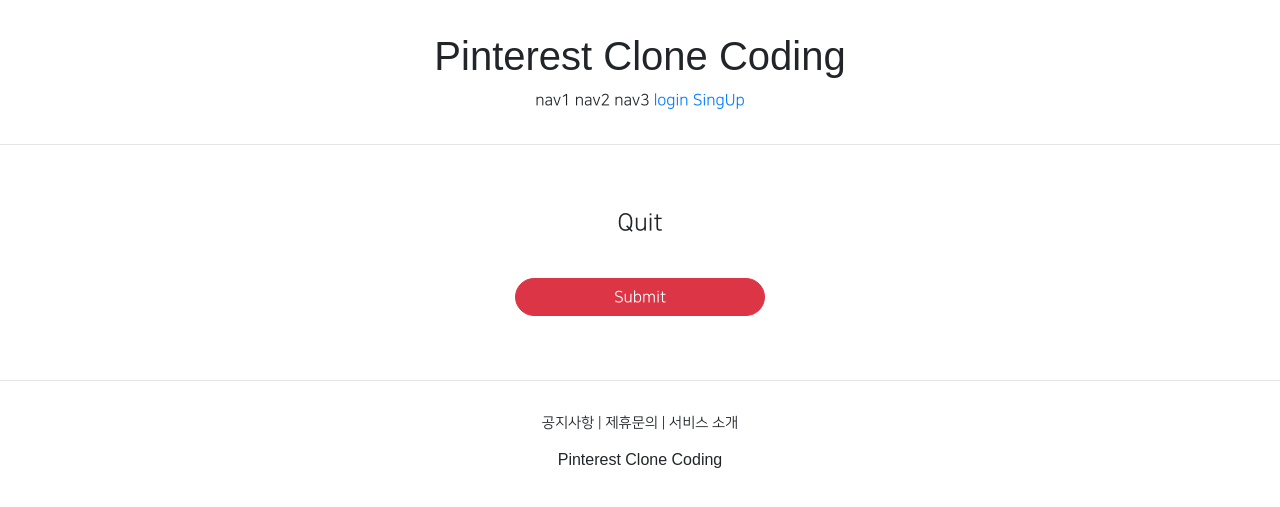
After one commit to Narin88/DjangoPractice, a Django app: template accountapp/templates/accountapp/delete.html in a window 1280 px wide. The commit adds this page. Shown: the top 507 px of the page. Run offline with Django 3.2, Linux system fonts and the light colour scheme; the template is opened without the code that fills it, so the values that code supplies are empty; some libraries are stand-ins or nearby versions; some web fonts are replaced.

Commit message:
Django course 26 commit

```diff
--- /dev/null
+++ b/accountapp/templates/accountapp/delete.html
@@ -0,0 +1,16 @@
+{% extends 'base.html' %}
+{% load bootstrap4 %}
+
+{% block content %}
+
+<div style="text-align: center; max-width: 500px; margin: 4rem auto;">
+    <div class="mb-4">
+        <h4>Quit</h4>
+    </div>
+    <form action="{% url 'accountapp:delete' pk=user.pk %}" method="post">
+        {% csrf_token %}
+        <input type="submit" class="btn btn-danger rounded-pill col-6 mt-3">
+    </form>
+</div>
+
+{% endblock %}
--- a/accountapp/templates/accountapp/detail.html
+++ b/accountapp/templates/accountapp/detail.html
@@ -15,6 +15,9 @@
         <a href="{% url 'accountapp:update' pk=user.pk %}">
             <p>Change Info</p>
         </a>
+        <a href="{% url 'accountapp:delete' pk=user.pk %}">
+            <p>Quit</p>
+        </a>
         {% endif %}
 
     </div>
--- a/accountapp/urls.py
+++ b/accountapp/urls.py
@@ -13,4 +13,5 @@
   path('create/', views.AcouuntCreateView.as_view(), name='create'),
   path('detail/<int:pk>', views.AccountDetailView.as_view(), name='detail'),
   path('update/<int:pk>', views.AccountUpdateView.as_view(), name='update'),
+  path('delete/<int:pk>', views.AccountDeleteView.as_view(), name='delete'),
 ]
--- a/accountapp/views.py
+++ b/accountapp/views.py
@@ -40,3 +40,8 @@
   form_class = AccountUpdateForm
   success_url = reverse_lazy("accountapp:index")
   template_name = 'accountapp/update.html'
+
+class AccountDeleteView(DeleteView):
+  model = User
+  success_url = reverse_lazy('accountapp:login')
+  template_name = 'accountapp/delete.html'
--- a/templates/header.html
+++ b/templates/header.html
@@ -10,6 +10,9 @@
         <a href="{% url 'accountapp:login' %}?next={{ request.path }}">
             <span>login</span>
         </a>
+        <a href="{% url 'accountapp:create' %}">
+            <span>SingUp</span>
+        </a>
         {% else %}
         <a href="{% url 'accountapp:detail' pk=user.pk %}">
             <span>MyPage</span>
```
